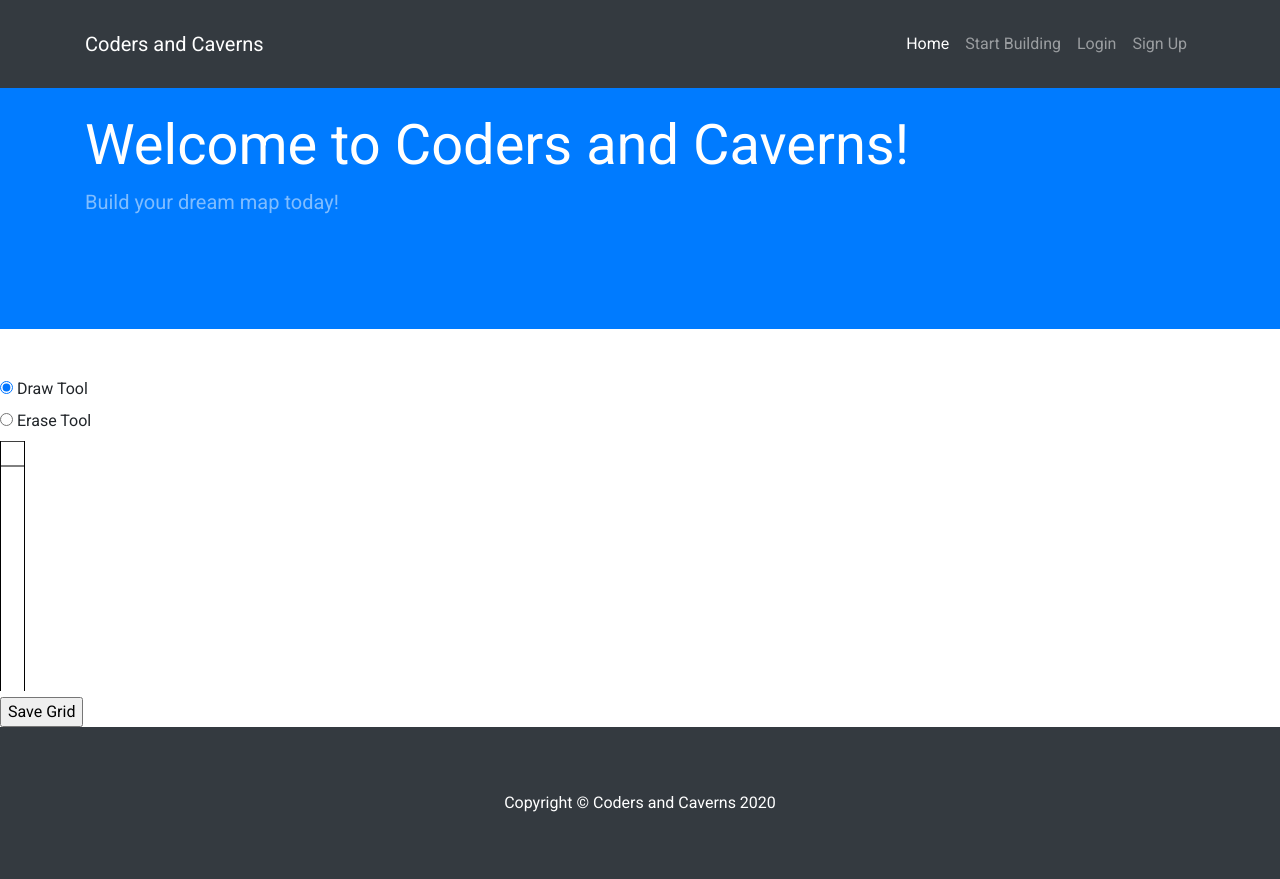
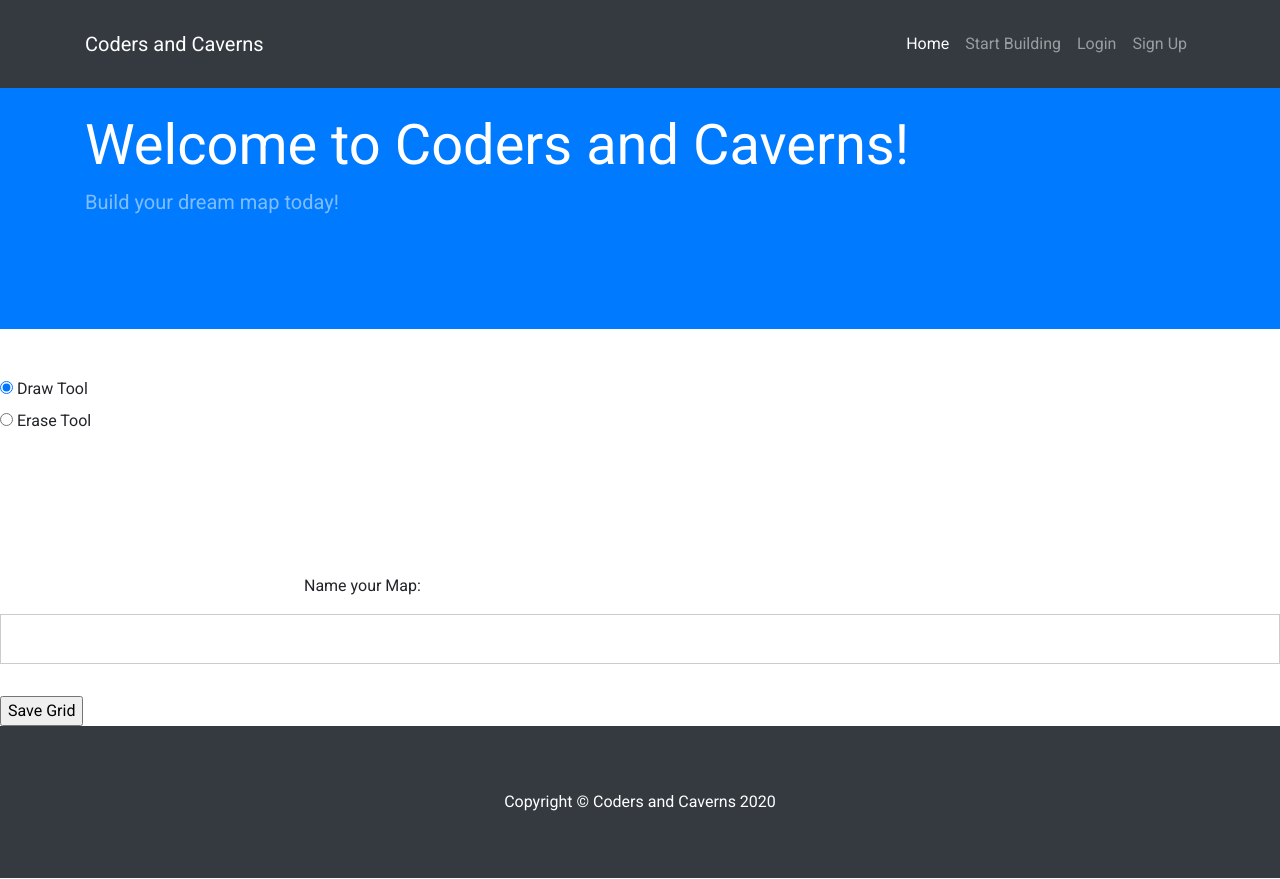
Before and after one commit to blujdude/cs1520project, a Flask app: template templates/grid.html in a window 1280 px wide. Run offline with Flask 2, Linux system fonts and the light colour scheme; the template is opened without the code that fills it: most values are stand-ins (such as "Sample title", 1, 10 or a date in 2020); a map, chart or similar area stays blank; some libraries are stand-ins or nearby versions.

Commit message:
added load save

```diff
--- a/main.py
+++ b/main.py
@@ -16,15 +16,6 @@ def root():
 def login_page():
     return flask.render_template("login.html", pagetitle = "Login")
 
-@app.route('/grid.html', methods=['POST'])
-def grid_page():
-    if(request.method=="POST"):
-        length = request.form['length']
-        height = request.form['height']
-        return flask.render_template("grid.html", height=height, length=length)
-    else:
-        return "<html>There was an error</html>"
-
 @app.route('/signup.html')
 def signup_page():
     return flask.render_template("signup.html", pagetitle = "Sign Up")
@@ -38,14 +29,30 @@ def register_user():
 
 @app.route('/build.html')
 def build_page():
-    return flask.render_template("build.html", pagetitle = "Build")
+    map_list = load_save_data.load_maps()
+    return flask.render_template("build.html", pagetitle = "Build", maps=map_list)
 
 @app.route('/savebuild', methods=['POST'])
 def save_build():
-	grid = flask.request.form.get('map')
+	grid = flask.request.form.get('grid')
+	map_name = flask.request.form.get('map_name')
 	username = "admin"
-	load_save_data.save_grid(username, grid)
+	load_save_data.save_grid(username, map_name, grid)
 	return flask.redirect('/build.html')
+
+@app.route('/grid.html', methods=['POST'])
+def grid_page():
+    if(request.method=="POST"):
+        length = request.form['length']
+        height = request.form['height']
+        return flask.render_template("grid.html", height=height, length=length)
+    else:
+        return "<html>There was an error</html>"
+
+@app.route('/grid/<key>')
+def load_grid_page(key):
+    map = load_save_data(key)
+    return flask.render_template("grid.html", map=map, key=map.username+map.map_name)
 
 if __name__ == '__main__':
     app.run(host='127.0.0.1', port=8080, debug=True)
--- a/static/grid.js
+++ b/static/grid.js
@@ -8,8 +8,12 @@ var fillColor="black";
 var drawing=false;
 
 
-function buildCanvas(height, length){
+function buildCanvas(height, length, map){
 
+    if (map != null){
+        canvas = map
+    }
+    else{
         board=new Array(height);
 
         /*
@@ -39,6 +43,7 @@ function buildCanvas(height, length){
             ctx.moveTo(0, i);
             ctx.lineTo(canvas.width, i);
             ctx.stroke();
+        }
     }
 }
 
--- a/templates/build.html
+++ b/templates/build.html
@@ -14,6 +14,11 @@
     </br>
     <input type="submit" value="Start Building">
 </form>
+<ul>
+{% for map in maps %}
+    <li><a href="/grid/{{key}}">{{map.map_name}}</a></li>
+{% endfor %}
+</ul>
 </div>
 
 
--- a/templates/grid.html
+++ b/templates/grid.html
@@ -2,7 +2,7 @@
 {% block content %}
 <script src="static/grid.js"></script>
 
-<body onload="buildCanvas({{ height }}, {{ length }})">
+<body onload="buildCanvas({{ height }}, {{ length }} {{map}})">
 
 <form id="Tools">
     <input type="radio" id="draw" name="Tools" value="draw" checked onclick="drawTool();">
@@ -11,11 +11,12 @@
     <label for="erase">Erase Tool</label><br>
 </form>
 
-<canvas id="map" onmousedown="beginDraw(event)" onmouseup="endDraw()" onmousemove="paint(event)">The Map</canvas>
-
 
 
 <form method="post" action="/savebuild">
+	<canvas id="map" onmousedown="beginDraw(event)" onmouseup="endDraw()" onmousemove="paint(event)">The Map</canvas>
+    <label for="map_name">Name your Map:</label>
+    <input type="text" id="map_name" name="map_name"><br><br>
     <input type="submit" class="submit-button" value="Save Grid">
 </form>
 </body>
```
Lines whose indentation alone changed are shown as unchanged.
